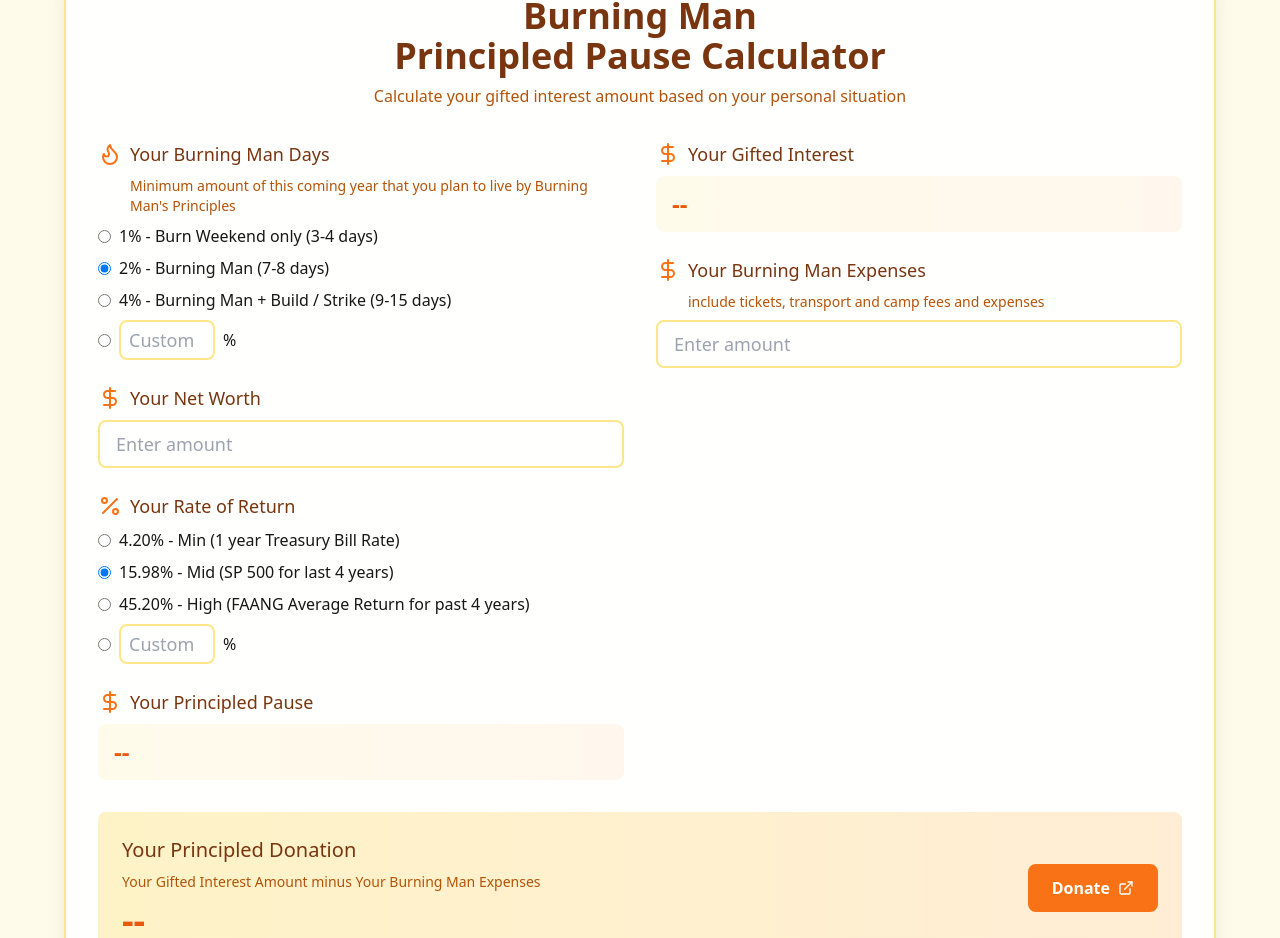
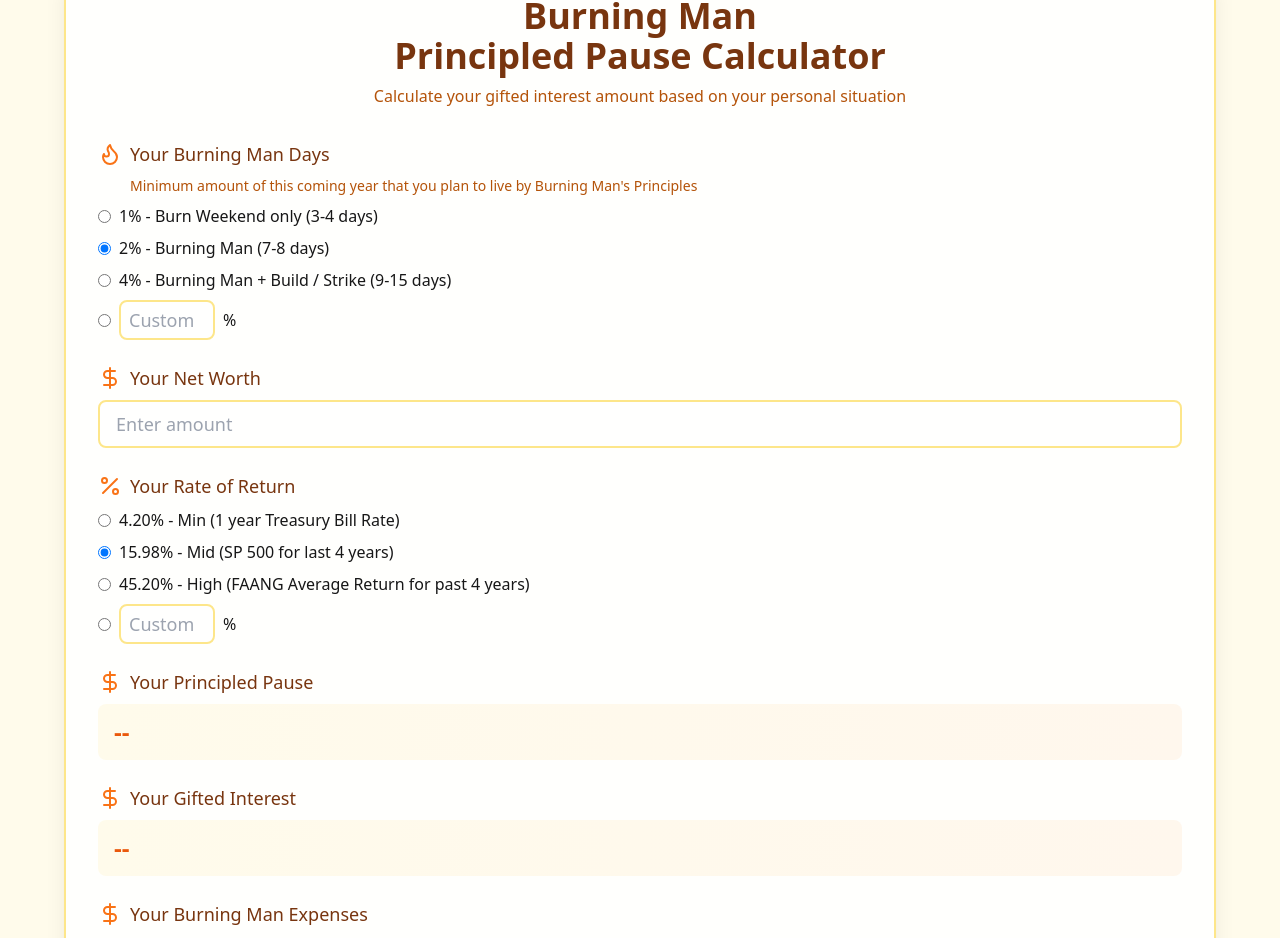
Before and after one commit to farhad667/pause-calculator, a Next.js app: page / in a window 1280 px wide. Shown: the part 70-1008 px from the top of the page. Built offline with nearby package versions, Linux system fonts and the light colour scheme.

Commit message:
Update PauseCalculator.jsx

```diff
--- a/src/components/PauseCalculator.jsx
+++ b/src/components/PauseCalculator.jsx
@@ -79,9 +79,9 @@
             <p className="text-amber-700">Calculate your gifted interest amount based on your personal situation</p>
           </div>
 
-          {/* Container for the two columns */}
-          <div className="md:grid md:grid-cols-2 md:gap-8">
-            {/* Left Column - First half of the form */}
+          {/* Main content container */}
+          <div className="space-y-6">
+            {/* Form fields */}
             <div className="space-y-6">
               <div>
                 <label className="flex items-center gap-2 text-lg font-medium text-amber-900 mb-2">
@@ -209,8 +209,7 @@
               </div>
             </div>
 
-            {/* Right Column - Second half of the form */}
-            <div className="mt-6 md:mt-0 space-y-6">
+            <div className="space-y-6">
               <div>
                 <label className="flex items-center gap-2 text-lg font-medium text-amber-900 mb-2">
                   <DollarSign className="text-orange-500" />
```
